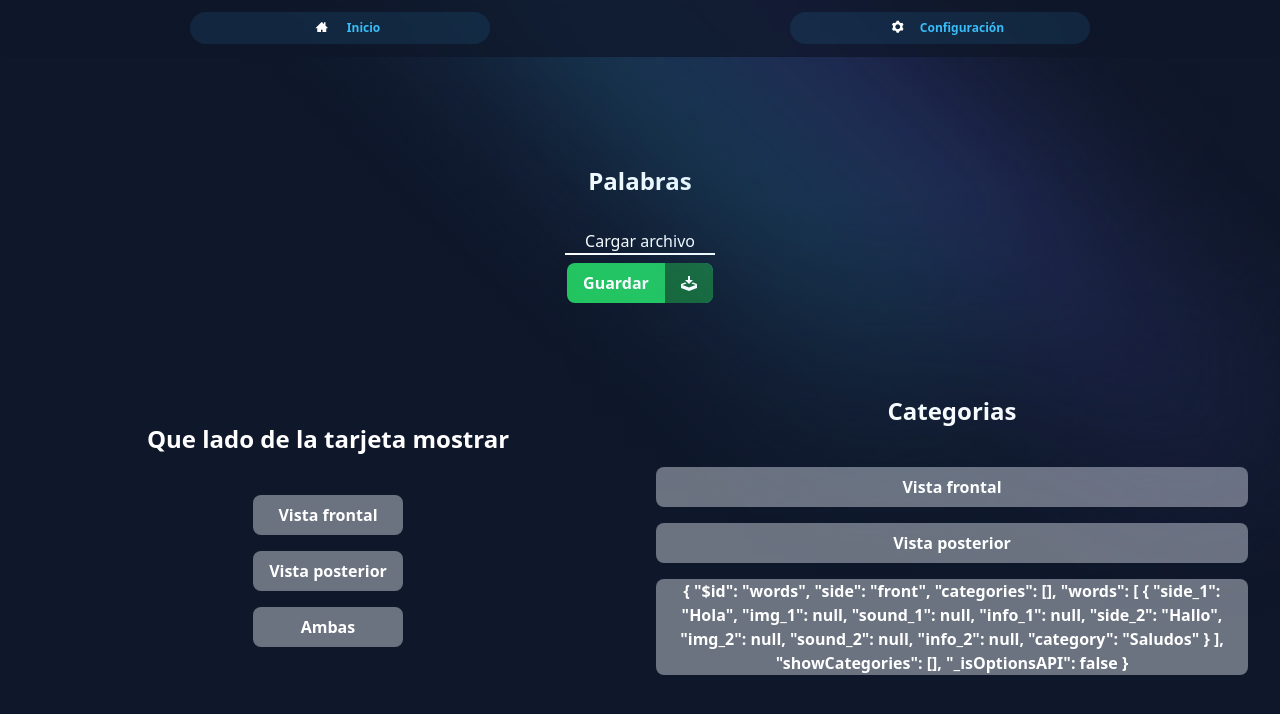
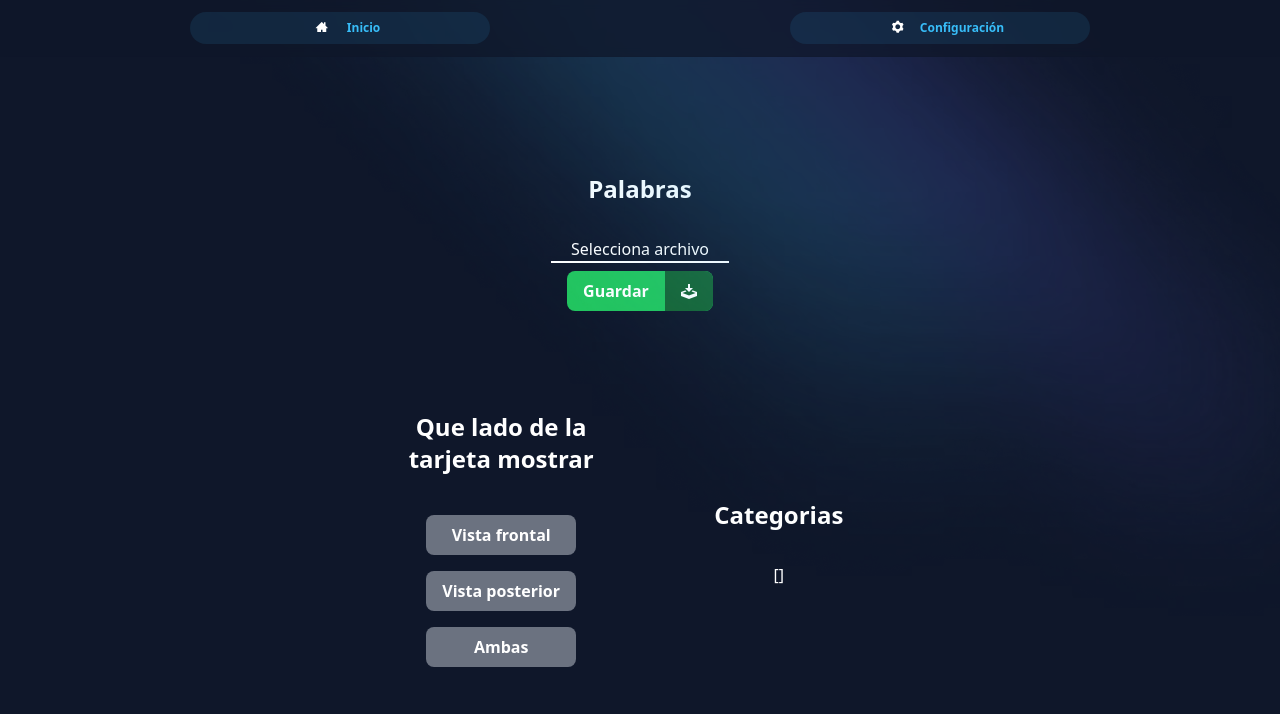
Before and after one commit to cris0501/cards3, a Vue app: page /config in a window 1280 px wide. Shown: the top 714 px of the page. Built offline with nearby package versions, Linux system fonts and the light colour scheme.

Commit message:
Feat: Add category to showCategories

```diff
--- a/src/stores/words.js
+++ b/src/stores/words.js
@@ -2,50 +2,50 @@ import { ref, computed } from 'vue'
 import { defineStore } from 'pinia'
 
 export const useWordsStore = defineStore('words', () => {
-  const side = ref('front'); // back
-  const categories = ref([]); // list of categories
-  const showCategories = ref([]); // []->all
-  const words = ref([
-    {
-      side_1: 'Hola',
-      img_1: null,
-      sound_1: null,
-      info_1: null,
-      side_2: 'Hallo',
-      img_2: null,
-      sound_2: null,
-      info_2: null,
-      category: 'Saludos',
-    }
-  ]);
+  const side = ref('front'); //Side show
+  const categories = ref({}); // cat: [{word}, {word}]
+  const showCategories = ref([]); // ['cat','cat']
+  const words = ref([]); // [{word}, {word}]
 
-  function setShowCategories (aux){
-    showCategories.value = aux;
+  function addCategory (_new){
+    if( Object.keys(categories).includes(_new.title) ) return false
+    categories.value[_new] = []
+    return true
   }
 
-  function addWord( _new ) {
-    //words.value.push(_new);
+  function showCategory (_category){
+    if( showCategories.value.includes(_category) ) return false
+    showCategories.value.push(_category)
+    return true
+  }
 
-    words.value.push({
-      side_1: (_new.side_1)? _new.side_1 : 'Adios',
+  function addWord (_new ){
+    const temp = {
+      side_1: (_new.side_1)? _new.side_1 : '',
       img_1: (_new.img_1)? _new.img_1 : '',
       sound_1: (_new.sound_1)? _new.sound_1 : '',
       info_1: (_new.info_1)? _new.info_1 : '',
-      side_2: (_new.side_2)? _new.side_2 : 'Auf Wiedersen',
+      side_2: (_new.side_2)? _new.side_2 : '',
       img_2: (_new.img_2)? _new.img_2 : '',
       sound_2: (_new.sound_2)? _new.sound_2 : '',
       info_2: (_new.info_2)? _new.info_2 : '',
-      category: (_new.category)? _new.category : 'Saludos',
-    });
+      category: (_new.category)? _new.category : 'Otras',
+    }
+
+    addCategory(temp.category)
+    categories.value[temp.category].push(temp) // Se agrega la palabra al array de la categoria
+    words.value.push(temp);
   }
 
   return {
     side,
     categories,
+    addCategory,
+
     words,
+    addWord,
+
     showCategories,
-
-    setShowCategories,
-    addWord
+    showCategory,
   }
 })
--- a/src/views/ConfigView.vue
+++ b/src/views/ConfigView.vue
@@ -4,7 +4,7 @@
     <div class="flex flex-col items-center">
       <p class="text-2xl font-bold mb-8"> Palabras </p>
       <input type="file" class="hidden" id="file">
-      <label for="file" class="file"> Cargar archivo </label>
+      <label for="file" class="file"> Selecciona archivo </label>
 
       <btnComponent color="green">
         <template #text>
@@ -30,7 +30,7 @@
               Vista posterior
             </template>
           </btnComponent>
-          <btnComponent color="gray">
+          <btnComponent color="gray" @click="addWord">
             <template #text>
               Ambas
             </template>
@@ -41,21 +41,14 @@
       <div class="flex flex-col justify-center items-center md:w-1/2">
         <p class="text-center text-2xl font-bold mb-8"> Categorias </p>
         <div class="flex flex-col" @click="hola">
-          <btnComponent color="gray">
+          <btnComponent v-for="category in Object.keys(categories)"
+            :color="{'gray':!showCategory(category)}"
+            @click="show(category)">
             <template #text>
-              Vista frontal
+              {{ category }}
             </template>
           </btnComponent>
-          <btnComponent color="gray">
-            <template #text>
-              Vista posterior
-            </template>
-          </btnComponent>
-          <btnComponent color="gray" @click="addWord">
-            <template #text>
-              {{ words }}
-            </template>
-          </btnComponent>
+          <p> {{ showCategories }} </p>
         </div>
       </div>
     </div>
@@ -65,19 +58,37 @@
 
 <script setup>
   import { ref } from 'vue'
+  import { storeToRefs } from 'pinia'
   import { useWordsStore } from '@/stores/words'
-  import add from '@/composables/useAddWord'
   import btnComponent from '@/components/Button.vue'
 
-  const words = useWordsStore() // use store
+  const wordsStore = useWordsStore() // use store
+  const { categories, showCategories } = storeToRefs(wordsStore)
 
   function addWord (){
     const aux = {
       side_1: 'Adios',
       side_2: 'Auf Wiedersen'
     };
-    add(aux);
+    wordsStore.addWord(aux);
   }
+
+  function showCategory (category){
+    return showCategories.value.includes(category)
+  }
+
+  function show(category){
+    if ( showCategories.value.includes(category) ){
+      const index = showCategories.value.indexOf(category)
+      showCategories.value.splice(index, 1)
+    }
+    else showCategories.value.push(category)
+  }
+
+  //const _categories = computed( () => {
+  //  const keys = Object.keys(categories)
+  //  return keys.filter(item => showCategories.includes(item))
+  //})
 </script>
 
 <style scoped>
--- a/src/views/HomeView.vue
+++ b/src/views/HomeView.vue
@@ -20,7 +20,7 @@
 
     <div class="card" @click="sys.loading">
       <div>
-        <i class="icon icon-pencil"></i> {{ words }}
+        <i class="icon icon-pencil"></i> {{ wordsStore.words }}
       </div>
     </div>
   </div>
@@ -28,8 +28,10 @@
 
 <script setup>
   import { useSysStore } from '@/stores/system'
+  import { useWordsStore } from '@/stores/words'
 
-  const sys = useSysStore();
+  const sysStore = useSysStore()
+  const wordsStore = useWordsStore()
 </script>
 
 <style scoped>
```
